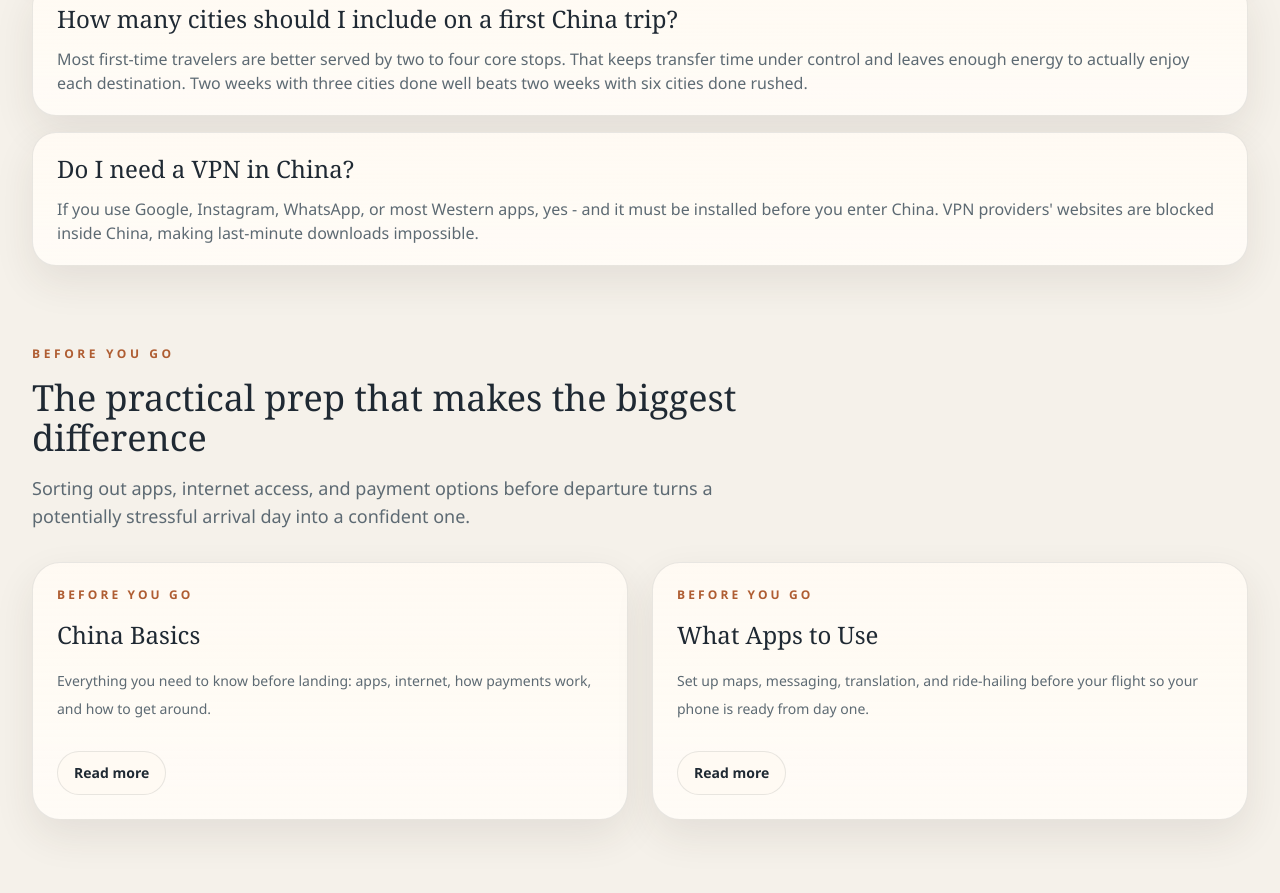
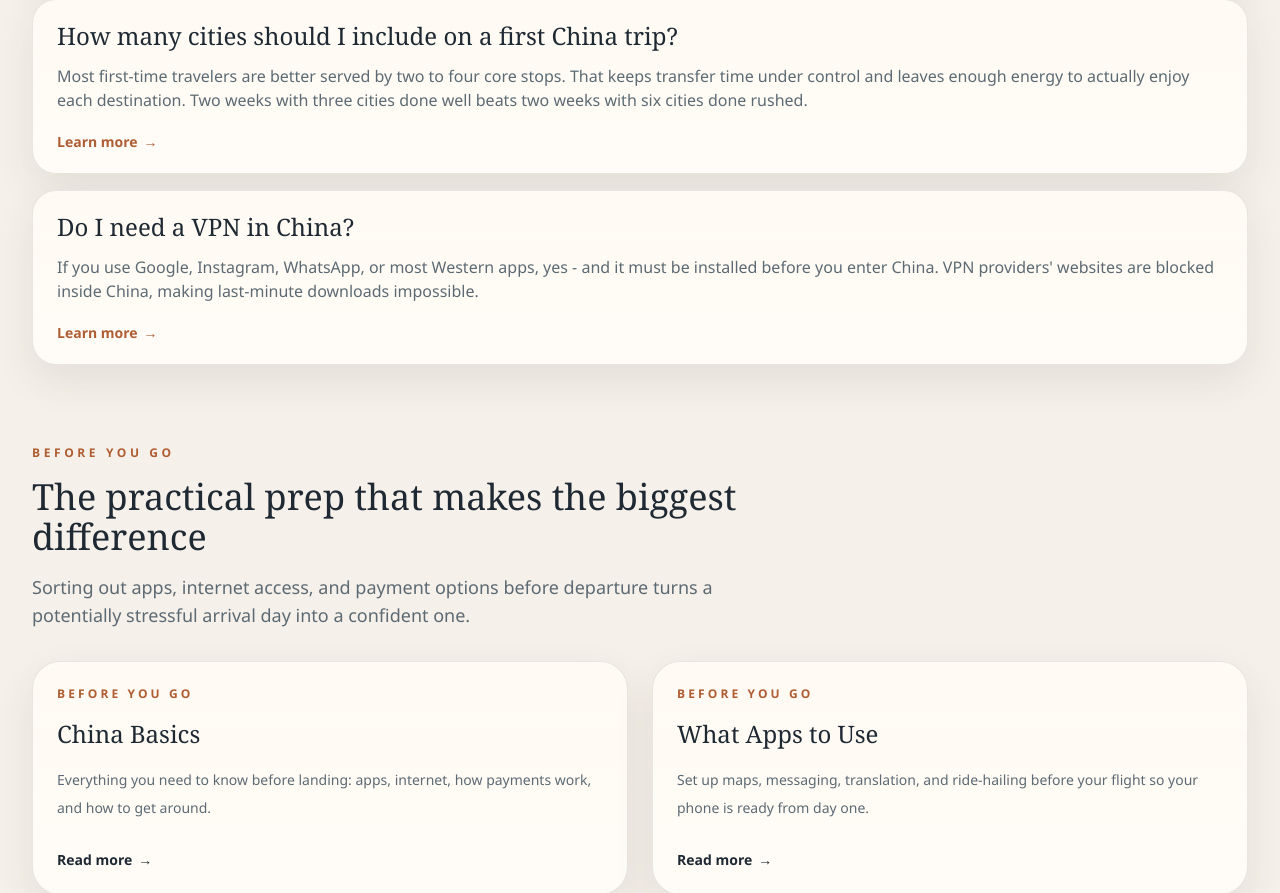
Before and after one commit to thecubestorm-arch/trailofchina, a Next.js app: page / in a window 1280 px wide. Shown: the part 1731-2624 px from the top of the page. Built offline with nearby package versions, Linux system fonts and the light colour scheme.

Commit message:
Phase 1: Make all cards clickable - whole card is now link target with hover animations

```diff
--- a/app/destinations/page.tsx
+++ b/app/destinations/page.tsx
@@ -21,21 +21,27 @@ export default function DestinationsHub() {
         </section>
 
         <div className="grid md:grid-cols-2 gap-6 mb-12">
-          <Link href="/destinations/shanghai" className="block">
-            <div className="border-2 border-gray-200 rounded-xl p-6 hover:border-[var(--accent)] hover:shadow-lg transition-all">
+          <Link href="/destinations/shanghai" className="block group h-full">
+            <div className="h-full border-2 border-gray-200 rounded-xl p-6 transition-all hover:-translate-y-1 hover:border-[var(--accent)] hover:shadow-lg">
               <div className="text-4xl mb-4">🏙️</div>
               <h2 className="text-2xl font-semibold mb-2">Shanghai</h2>
               <p className="text-gray-600">China's futuristic financial hub with colonial charm.</p>
-              <span className="text-[var(--accent)] font-medium mt-4 inline-block">Explore Shanghai →</span>
+              <span className="text-[var(--accent)] font-medium mt-4 inline-flex items-center gap-1">
+                <span className="group-hover:underline">Explore Shanghai</span>
+                <span className="transition-transform group-hover:translate-x-1">→</span>
+              </span>
             </div>
           </Link>
 
-          <Link href="/destinations/beijing" className="block">
-            <div className="border-2 border-gray-200 rounded-xl p-6 hover:border-[var(--accent)] hover:shadow-lg transition-all">
+          <Link href="/destinations/beijing" className="block group h-full">
+            <div className="h-full border-2 border-gray-200 rounded-xl p-6 transition-all hover:-translate-y-1 hover:border-[var(--accent)] hover:shadow-lg">
               <div className="text-4xl mb-4">🏛️</div>
               <h2 className="text-2xl font-semibold mb-2">Beijing</h2>
               <p className="text-gray-600">Ancient capital with the Great Wall and Forbidden City.</p>
-              <span className="text-[var(--accent)] font-medium mt-4 inline-block">Explore Beijing →</span>
+              <span className="text-[var(--accent)] font-medium mt-4 inline-flex items-center gap-1">
+                <span className="group-hover:underline">Explore Beijing</span>
+                <span className="transition-transform group-hover:translate-x-1">→</span>
+              </span>
             </div>
           </Link>
         </div>
--- a/app/page.tsx
+++ b/app/page.tsx
@@ -46,16 +46,19 @@ const faqs = [
     question: 'What should I prepare first before traveling to China?',
     answer:
       "Start with the basics that affect your first 48 hours: a working eSIM or SIM card, Alipay or WeChat Pay set up, a VPN installed on your device, and your hotel address saved offline. Handle these before departure - they're much harder to fix on arrival day.",
+    href: '/china-basics',
   },
   {
     question: 'How many cities should I include on a first China trip?',
     answer:
       'Most first-time travelers are better served by two to four core stops. That keeps transfer time under control and leaves enough energy to actually enjoy each destination. Two weeks with three cities done well beats two weeks with six cities done rushed.',
+    href: '/plan-your-trip/preplanned-trips',
   },
   {
     question: 'Do I need a VPN in China?',
     answer:
       "If you use Google, Instagram, WhatsApp, or most Western apps, yes - and it must be installed before you enter China. VPN providers' websites are blocked inside China, making last-minute downloads impossible.",
+    href: '/china-basics/what-apps-to-use',
   },
 ]
 
@@ -143,7 +146,7 @@ export default function HomePage() {
           />
           <div className="grid gap-4">
             {faqs.map((faq) => (
-              <FaqCard key={faq.question} question={faq.question} answer={faq.answer} />
+              <FaqCard key={faq.question} question={faq.question} answer={faq.answer} href={faq.href} />
             ))}
           </div>
         </section>
--- a/app/plan-your-trip/page.tsx
+++ b/app/plan-your-trip/page.tsx
@@ -19,19 +19,29 @@ export default function PlanYourTripPage() {
         </section>
 
         <div className="grid md:grid-cols-2 gap-6 mb-12">
-          <Link href="/plan-your-trip/preplanned-trips" className="block">
-            <div className="border-2 border-gray-200 rounded-xl p-6 hover:border-[var(--accent)] hover:shadow-lg transition-all">
+          <Link href="/plan-your-trip/preplanned-trips" className="block group h-full">
+            <div className="h-full border-2 border-gray-200 rounded-xl p-6 transition-all hover:-translate-y-1 hover:border-[var(--accent)] hover:shadow-lg">
               <div className="text-4xl mb-4">🗺️</div>
               <h2 className="text-2xl font-semibold mb-2">Pre-planned Trips</h2>
               <p className="text-gray-600">Ready-made itineraries for 7, 10, and 14 days.</p>
+              <span className="text-[var(--accent)] font-medium mt-4 inline-flex items-center gap-1">
+                <span className="group-hover:underline">Read More</span>
+                <span className="transition-transform group-hover:translate-x-1">→</span>
+              </span>
             </div>
           </Link>
 
-          <div className="border-2 border-gray-200 rounded-xl p-6">
-            <div className="text-4xl mb-4">✏️</div>
-            <h2 className="text-2xl font-semibold mb-2">Custom Planner</h2>
-            <p className="text-gray-600">Coming soon: Build your own itinerary.</p>
-          </div>
+          <Link href="/plan-your-trip/travel-planner" className="block group h-full">
+            <div className="h-full border-2 border-gray-200 rounded-xl p-6 transition-all hover:-translate-y-1 hover:border-[var(--accent)] hover:shadow-lg">
+              <div className="text-4xl mb-4">✏️</div>
+              <h2 className="text-2xl font-semibold mb-2">Custom Planner</h2>
+              <p className="text-gray-600">Coming soon: Build your own itinerary.</p>
+              <span className="text-[var(--accent)] font-medium mt-4 inline-flex items-center gap-1">
+                <span className="group-hover:underline">Read More</span>
+                <span className="transition-transform group-hover:translate-x-1">→</span>
+              </span>
+            </div>
+          </Link>
         </div>
       </main>
     </div>
--- a/components/FaqCard.tsx
+++ b/components/FaqCard.tsx
@@ -1,13 +1,22 @@
+import Link from 'next/link'
+
 type FaqCardProps = {
   question: string
   answer: string
+  href: string
 }
 
-export default function FaqCard({ question, answer }: FaqCardProps) {
+export default function FaqCard({ question, answer, href }: FaqCardProps) {
   return (
-    <article className="section-shell rounded-[1.5rem] bg-[#fffaf3] px-5 py-5 sm:px-6">
-      <h3 className="font-serif text-2xl text-[var(--foreground)]">{question}</h3>
-      <p className="mt-3 text-sm leading-7 text-[var(--muted)] sm:text-base">{answer}</p>
-    </article>
+    <Link href={href} className="block group h-full">
+      <article className="section-shell h-full rounded-[1.5rem] bg-[#fffaf3] px-5 py-5 transition-all hover:-translate-y-1 hover:shadow-lg sm:px-6">
+        <h3 className="font-serif text-2xl text-[var(--foreground)]">{question}</h3>
+        <p className="mt-3 text-sm leading-7 text-[var(--muted)] sm:text-base">{answer}</p>
+        <div className="mt-5 inline-flex items-center gap-1.5 text-sm font-semibold text-[#af5d32]">
+          <span className="group-hover:underline">Learn more</span>
+          <span className="transition-transform group-hover:translate-x-1">→</span>
+        </div>
+      </article>
+    </Link>
   )
 }
--- a/components/FeatureCard.tsx
+++ b/components/FeatureCard.tsx
@@ -9,22 +9,20 @@ type FeatureCardProps = {
 
 export default function FeatureCard({ eyebrow, title, description, href }: FeatureCardProps) {
   return (
-    <article className="section-shell group flex h-full flex-col justify-between overflow-hidden rounded-[1.5rem] sm:rounded-[1.75rem]" style={{ backgroundColor: '#fffaf3' }}>
+    <Link href={href} className="block group h-full">
+      <article className="section-shell flex h-full flex-col justify-between overflow-hidden rounded-[1.5rem] transition-all hover:-translate-y-1 hover:shadow-lg sm:rounded-[1.75rem]" style={{ backgroundColor: '#fffaf3' }}>
         <div className="flex flex-1 flex-col justify-between p-5 sm:p-6">
           <div>
             <p className="text-xs font-semibold uppercase tracking-[0.26em] text-[#af5d32]">{eyebrow}</p>
             <h3 className="mt-4 font-serif text-xl text-[var(--foreground)] sm:text-2xl">{title}</h3>
             <p className="mt-4 text-sm leading-7 text-[var(--muted)]">{description}</p>
           </div>
-        <div className="mt-7">
-          <Link
-            href={href}
-            className="inline-flex min-h-11 items-center rounded-full border border-[var(--line)] bg-[#fffaf3] px-4 py-2 text-sm font-semibold text-[var(--foreground)] hover:-translate-y-0.5 hover:border-[#af5d32] hover:text-[#af5d32]"
-          >
-            Read more
-          </Link>
+          <div className="mt-7 inline-flex items-center gap-1.5 text-sm font-semibold text-[var(--foreground)]">
+            <span className="group-hover:underline">Read more</span>
+            <span className="transition-transform group-hover:translate-x-1">→</span>
           </div>
         </div>
       </article>
+    </Link>
   )
 }
```
Lines whose indentation alone changed are shown as unchanged.
